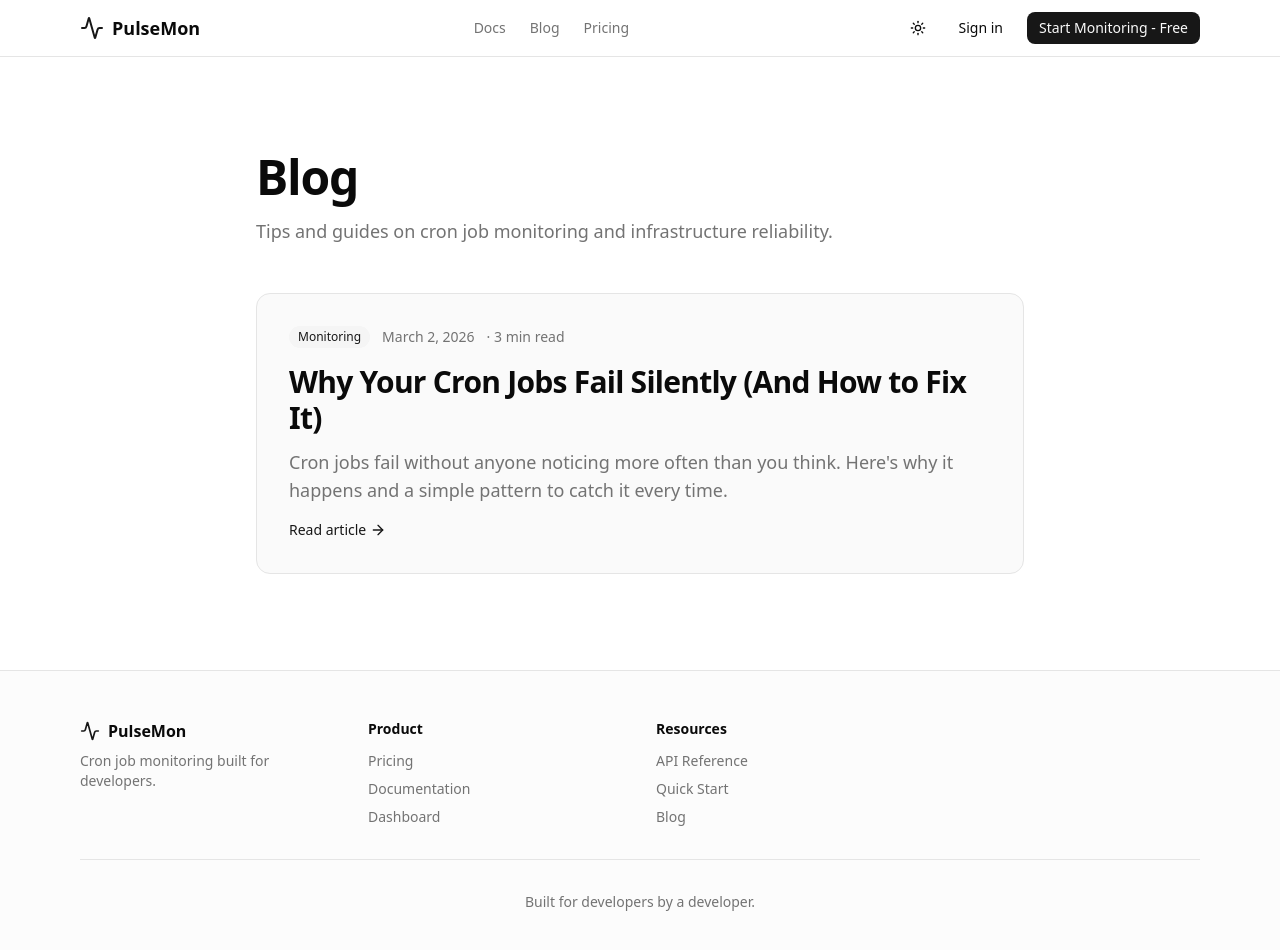
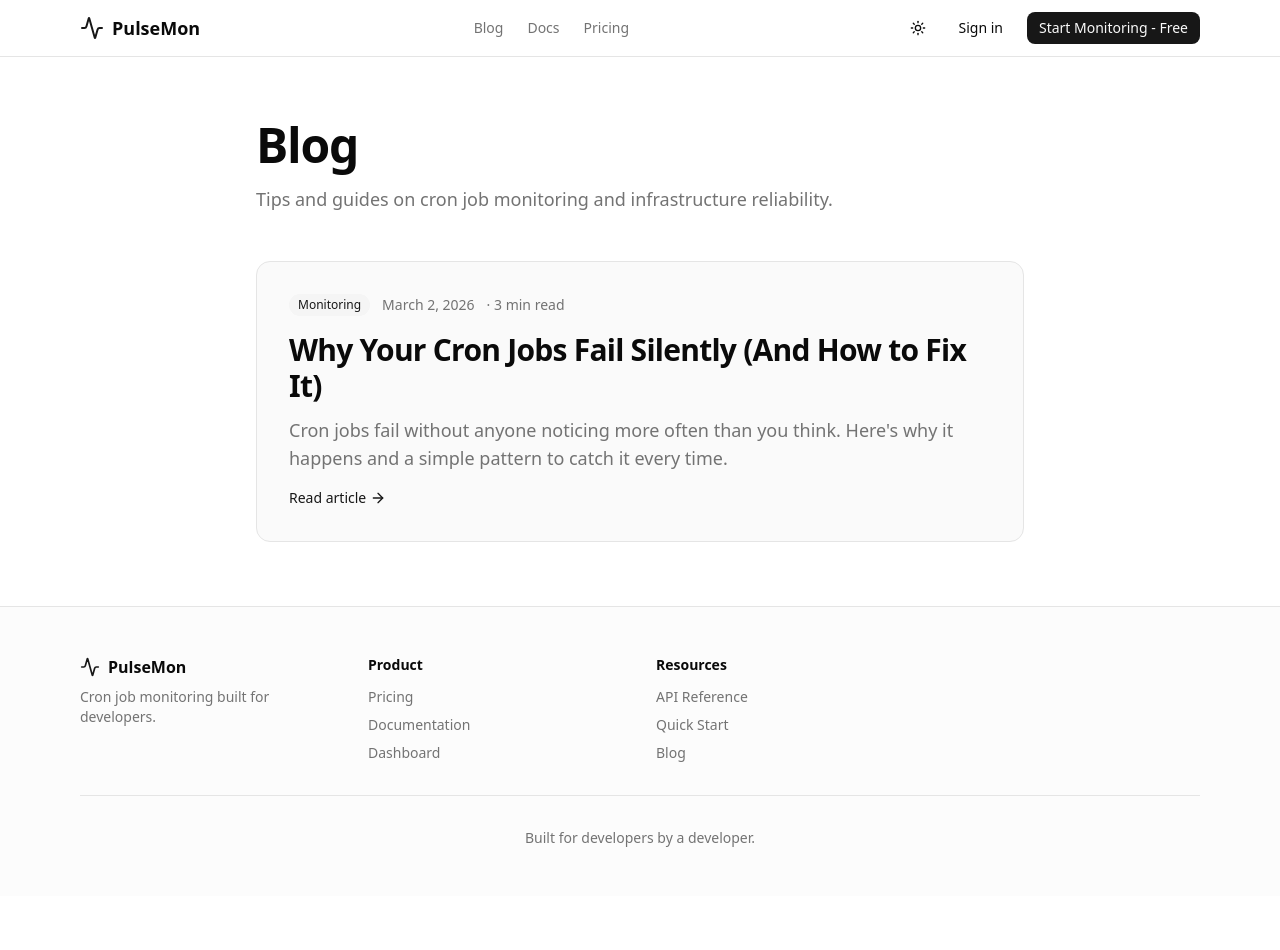
Before and after one commit to ramongalego/pulsemon, a Next.js app: page /blog in a window 1280 px wide. Shown: the top 950 px of the page. After the commit the page ends 896 px from the top, so only its background shows below. Built offline with nearby package versions, Linux system fonts and the light colour scheme.

Commit message:
Improves blog styling, changes header link order, and adds Umami tracking

```diff
--- a/src/app/(marketing)/blog/page.tsx
+++ b/src/app/(marketing)/blog/page.tsx
@@ -23,7 +23,7 @@ export default function BlogPage() {
   const [featured, ...rest] = posts;
 
   return (
-    <div className="mx-auto max-w-6xl px-4 py-16 md:py-24">
+    <div className="mx-auto max-w-6xl px-4 py-16">
       <div className="mx-auto max-w-3xl">
         <h1 className="text-4xl font-bold tracking-tight md:text-5xl">Blog</h1>
         <p className="text-muted-foreground mt-4 text-lg">
@@ -35,7 +35,7 @@ export default function BlogPage() {
         <div className="mx-auto mt-12 max-w-3xl">
           <Link
             href={`/blog/${featured.slug}`}
-            className="bg-muted/50 group block rounded-xl border p-8 transition-colors hover:border-primary/30 hover:bg-muted/80"
+            className="bg-muted/50 group hover:border-primary/30 hover:bg-muted/80 block rounded-xl border p-8 transition-colors"
           >
             <div className="flex items-center gap-3">
               <Badge variant="secondary">{featured.tag}</Badge>
@@ -62,7 +62,7 @@ export default function BlogPage() {
 
       {rest.length > 0 && (
         <div className="mx-auto mt-12 max-w-3xl">
-          <h2 className="text-muted-foreground mb-6 text-sm font-medium uppercase tracking-wide">
+          <h2 className="text-muted-foreground mb-6 text-sm font-medium tracking-wide uppercase">
             More articles
           </h2>
           <div className="divide-y">
--- a/src/app/(marketing)/layout.tsx
+++ b/src/app/(marketing)/layout.tsx
@@ -18,16 +18,16 @@ export default function MarketingLayout({
           </Link>
           <div className="hidden items-center gap-6 md:flex">
             <Link
+              href="/blog"
+              className="text-muted-foreground hover:text-foreground text-sm"
+            >
+              Blog
+            </Link>
+            <Link
               href="/docs"
               className="text-muted-foreground hover:text-foreground text-sm"
             >
               Docs
-            </Link>
-            <Link
-              href="/blog"
-              className="text-muted-foreground hover:text-foreground text-sm"
-            >
-              Blog
             </Link>
             <Link
               href="/pricing"
--- a/src/app/layout.tsx
+++ b/src/app/layout.tsx
@@ -48,6 +48,13 @@ export default function RootLayout({
 }>) {
   return (
     <html lang="en" suppressHydrationWarning>
+      <head>
+        <script
+          defer
+          src="https://cloud.umami.is/script.js"
+          data-website-id="335f6303-1529-4aeb-ab81-a17c12df267c"
+        />
+      </head>
       <body className={`${inter.variable} font-sans antialiased`}>
         <Providers>
           {children}
```
